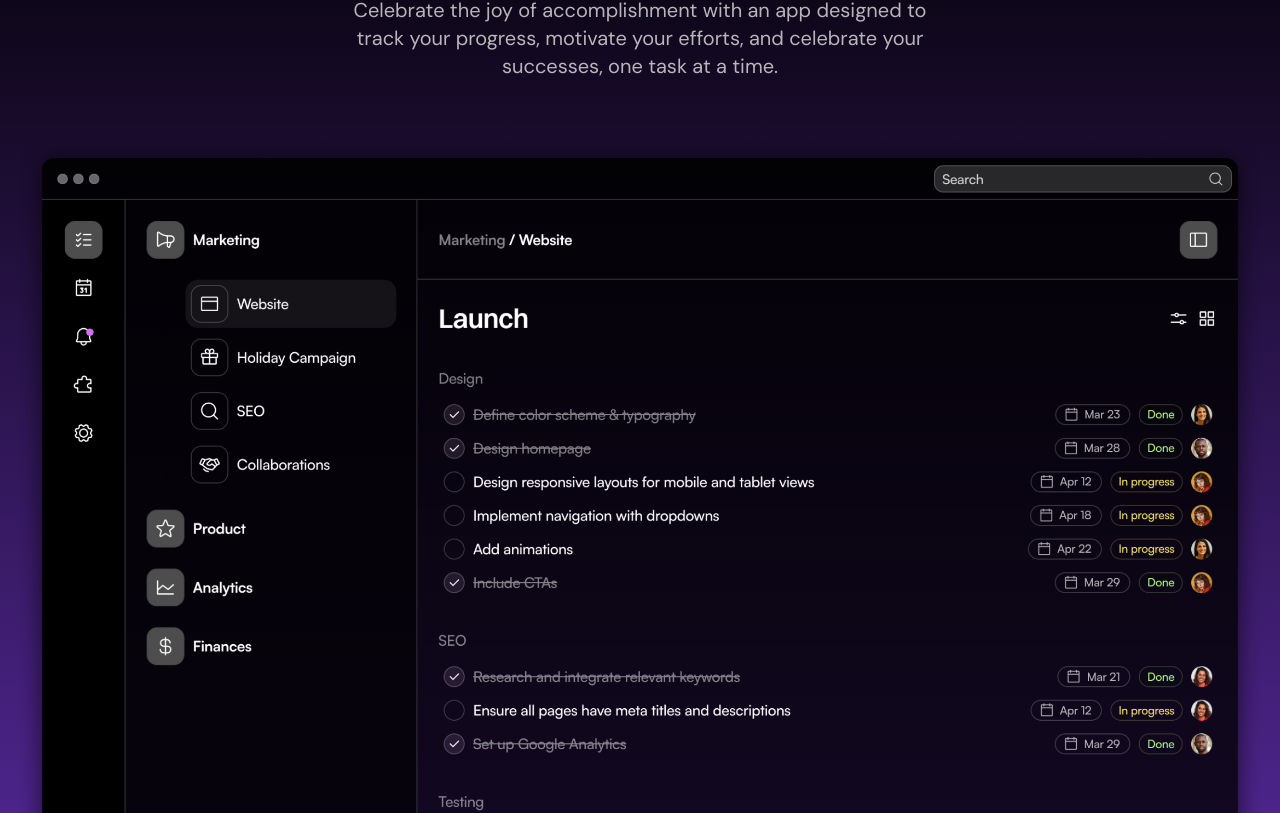
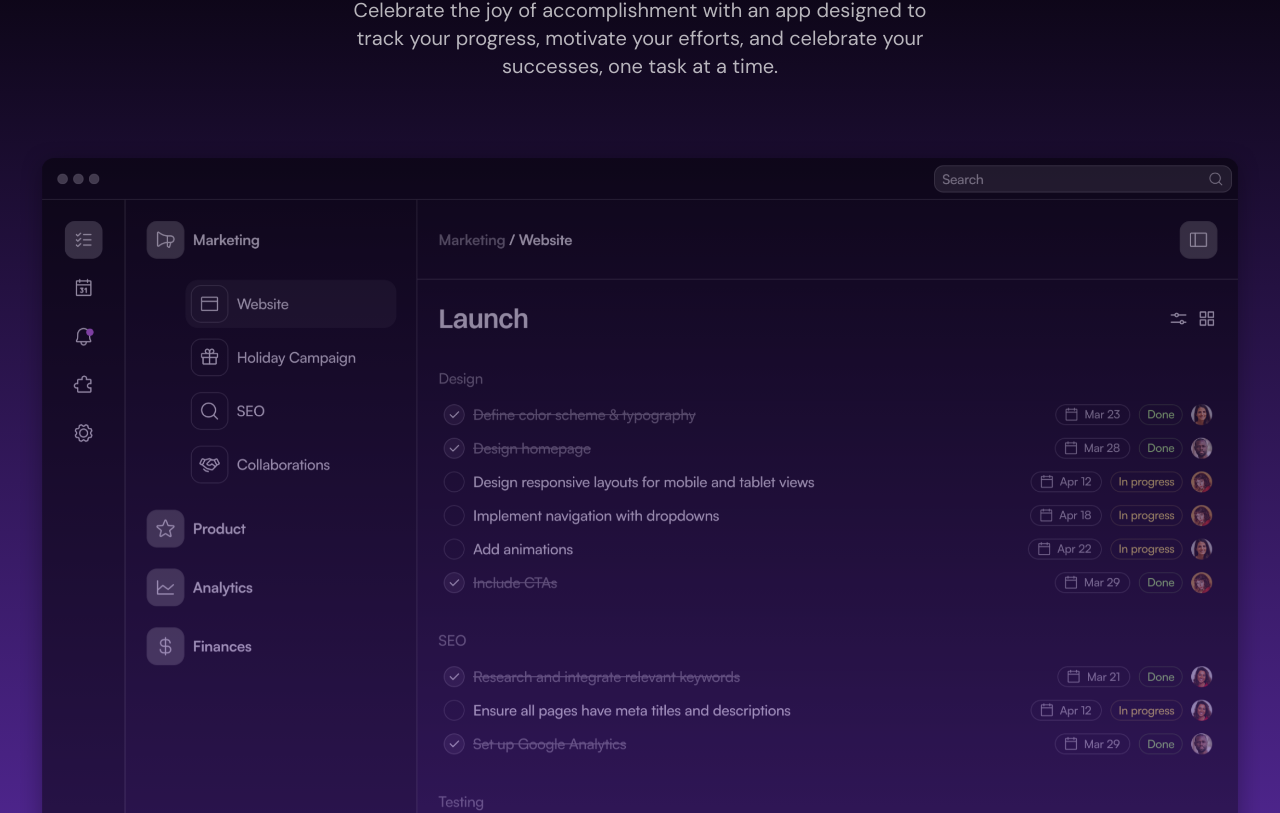
Before and after one commit to usmansbk/saas-landing-example-dark, a Next.js app: page / in a window 1280 px wide. Shown: the part 1992-2805 px from the top of the page. Built offline with nearby package versions, Linux system fonts and the light colour scheme.

Commit message:
animate showcase

```diff
--- a/src/components/ProductShowcase.tsx
+++ b/src/components/ProductShowcase.tsx
@@ -1,7 +1,20 @@
+"use client";
 import screenshotImage from "@/assets/images/screenshot.png";
 import Image from "next/image";
+import { motion, useScroll, useTransform } from "motion/react";
+import { useRef } from "react";
 
 export default function ProductShowcase() {
+  const scrollTargetRef = useRef<HTMLImageElement>(null);
+
+  const { scrollYProgress } = useScroll({
+    target: scrollTargetRef,
+    offset: ["start end", "end end"],
+  });
+
+  const opacity = useTransform(scrollYProgress, [0, 1], [0.5, 1]);
+  const rotateX = useTransform(scrollYProgress, [0, 1], [15, 0]);
+
   return (
     <div className="text-white bg-gradient-to-b from-black to-[#5d2ca8] py-[72px] sm:py-24">
       <div className="container">
@@ -13,11 +26,21 @@
           progress, motivate your efforts, and celebrate your successes, one
           task at a time.
         </p>
-        <Image
-          src={screenshotImage}
-          alt="Screenshot of the app"
-          className="mt-14"
-        />
+        <motion.div
+          style={{
+            opacity,
+            rotateX,
+            transformPerspective: "800px",
+          }}
+          animate={{}}
+        >
+          <Image
+            ref={scrollTargetRef}
+            src={screenshotImage}
+            alt="Screenshot of the app"
+            className="mt-14"
+          />
+        </motion.div>
       </div>
     </div>
   );
```
